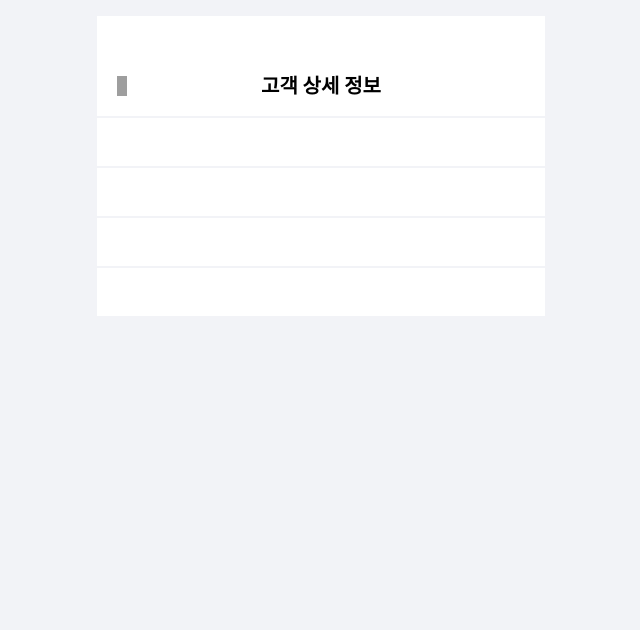
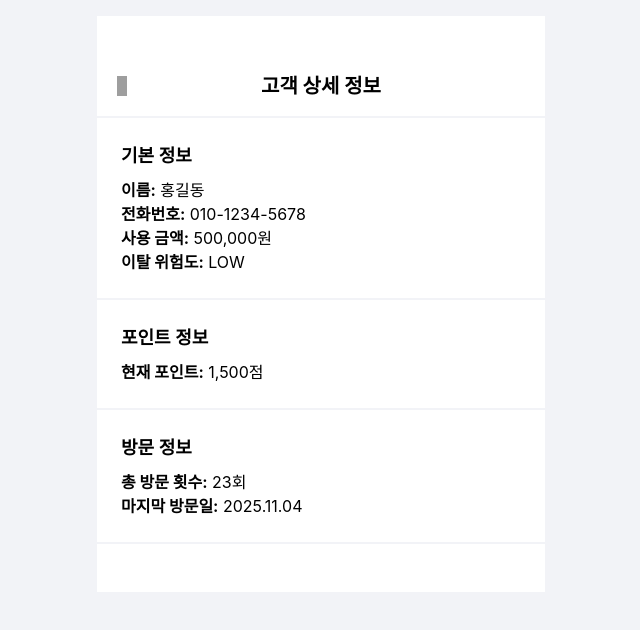
Before and after one commit to seongwon02/moki-campaign, a React (Vite) app in the folder frontend/: page /customer-info/1 in a window 1280 px wide. Shown: the top 630 px of the page, without its empty margins (319-959 px from the left). Built offline with nearby package versions, Linux system fonts and the light colour scheme; no server answers; sample sign-in values are in the browser's storage; grey boxes are pictures that could not be loaded.

Commit message:
feat(fe): Section 1, 2, 3 상세 고객 정보 표기

```diff
--- a/frontend/src/pages/CustomerInfo.tsx
+++ b/frontend/src/pages/CustomerInfo.tsx
@@ -95,13 +95,44 @@ const CustomerInfo: React.FC = () => {
       {/* Contents Section (Scrollable) */}
       <div className="w-full max-w-md overflow-y-auto hide-scrollbar">
         {/* Section 1: 기본 정보 */}
-        <div className="bg-white xl p-6 mb-0.5"></div>
+        <div className="bg-white xl p-6 mb-0.5">
+          <h3 className="text-lg font-semibold mb-2">기본 정보</h3>
+          <p>
+            <strong>이름:</strong> {customerData.name}
+          </p>
+          <p>
+            <strong>전화번호:</strong> {customerData.phone_number}
+          </p>
+          <p>
+            <strong>사용 금액:</strong>{" "}
+            {customerData.total_spent.toLocaleString()}원
+          </p>
+          <p>
+            <strong>이탈 위험도:</strong> {customerData.churn_risk_level}
+          </p>
+        </div>
         {/* Section 2: 포인트 관련 정보 */}
-        <div className="bg-white xl p-6 mb-0.5"></div>
+        <div className="bg-white xl p-6 mb-0.5">
+          <h3 className="text-lg font-semibold mb-2">포인트 정보</h3>
+          <p>
+            <strong>현재 포인트:</strong>{" "}
+            {customerData.current_points.toLocaleString()}점
+          </p>
+        </div>
         {/* Section 3: 방문 횟수 정보 */}
-        <div className="bg-white xl p-6 mb-0.5"></div>
+        <div className="bg-white xl p-6 mb-0.5">
+          <h3 className="text-lg font-semibold mb-2">방문 정보</h3>
+          <p>
+            <strong>총 방문 횟수:</strong>{" "}
+            {customerData.visit.total_visit_count}회
+          </p>
+          <p>
+            <strong>마지막 방문일:</strong>{" "}
+            {calculateLastVisitDate(customerData.visit.visit_day_ago)}
+          </p>
+        </div>
         {/* Section 4: 방문 빈도 그래프 */}
-        <div className="bg-white xl p-6 mb-0.5"></div>
+        <div className="bg-white xl p-6 mb-0.5 flex space-x-4"></div>
       </div>
     </div>
   );
```
